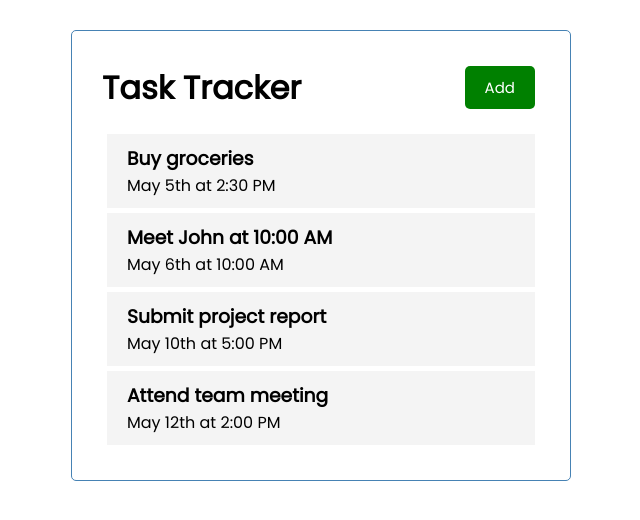
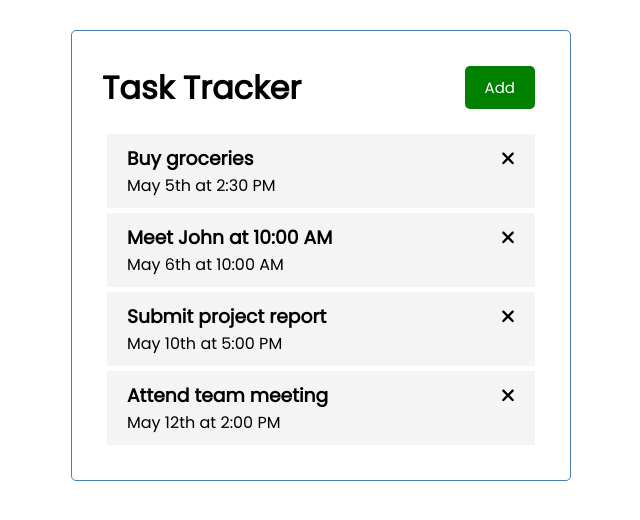
Before and after one commit to ChutneyCheeseball/angular-crash, an Angular app: page / in a window 1280 px wide. Shown: the top 520 px of the page, without its empty margins (319-959 px from the left). Built offline with nearby package versions, Linux system fonts and the light colour scheme.

Commit message:
FontAwesome woes

```diff
--- a/package.json
+++ b/package.json
@@ -18,6 +18,10 @@
     "@angular/platform-browser": "^19.0.0",
     "@angular/platform-browser-dynamic": "^19.0.0",
     "@angular/router": "^19.0.0",
+    "@fortawesome/angular-fontawesome": "^1.0.0",
+    "@fortawesome/free-brands-svg-icons": "^6.7.1",
+    "@fortawesome/free-regular-svg-icons": "^6.7.1",
+    "@fortawesome/free-solid-svg-icons": "^6.7.1",
     "rxjs": "~7.8.0",
     "tslib": "^2.3.0",
     "zone.js": "~0.15.0"
--- a/src/app/components/task-item/task-item.component.html
+++ b/src/app/components/task-item/task-item.component.html
@@ -1,4 +1,4 @@
 <div class="task">
-  <h3>{{ task.text }}</h3>
+  <h3>{{ task.text }} <fa-icon [icon]="faTimes" /></h3>
   <p>{{ task.day }}</p>
 </div>
--- a/src/app/components/task-item/task-item.component.ts
+++ b/src/app/components/task-item/task-item.component.ts
@@ -1,12 +1,15 @@
 import { Component, Input } from '@angular/core';
 import { Task } from '../../Task';
+import { faTimes } from '@fortawesome/free-solid-svg-icons';
+import { FontAwesomeModule } from '@fortawesome/angular-fontawesome';
 
 @Component({
   selector: 'app-task-item',
-  imports: [],
+  imports: [FontAwesomeModule],
   templateUrl: './task-item.component.html',
   styleUrl: './task-item.component.css',
 })
 export class TaskItemComponent {
   @Input() task: Task = { text: '', day: '', reminder: false };
+  faTimes = faTimes;
 }
```
Also changed, not shown: 1 other file (tests, documents, lock files or other folders).
